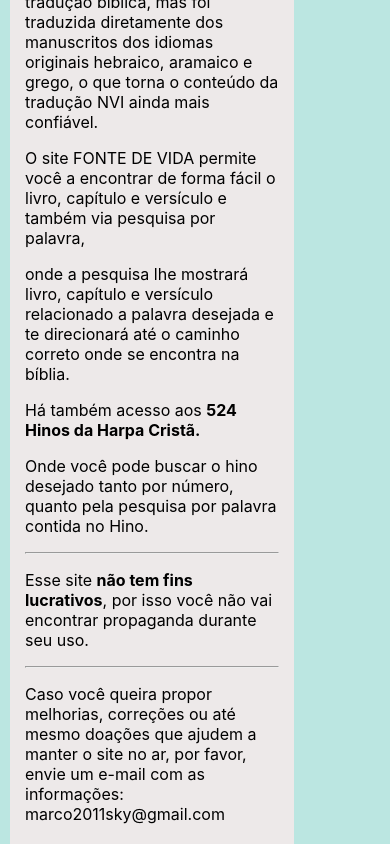
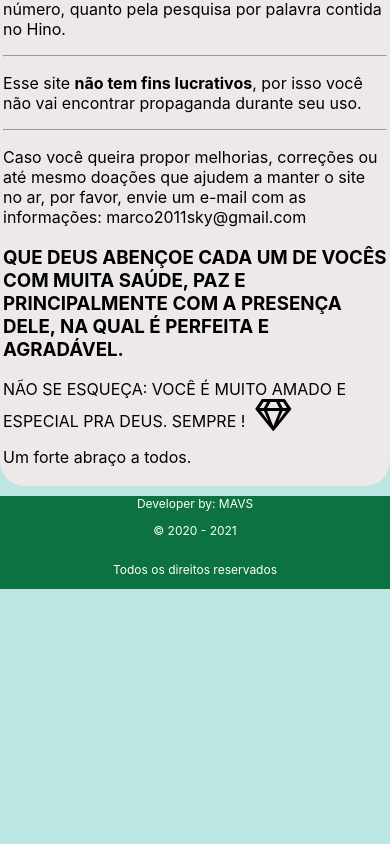
Before and after one commit to MarcoVercosa/proj-biblia, a React (Create React App) app in the folder client/: page /sobre in a window 390 px wide. Shown: the part 1155-1999 px from the top of the page. After the commit the page ends 1744 px from the top, so only its background shows below. Built offline with nearby package versions, Linux system fonts and the light colour scheme.

Commit message:
Mobile 95%

```diff
--- a/client/src/components/header/header.js
+++ b/client/src/components/header/header.js
@@ -94,7 +94,12 @@ function SearchAppBar() {
     const [dataPesquisa, setDataPesquisa] = useState()
 
     function Buscar(tecla) {
+
         if (tecla.key === "Enter") {
+            if(dataPesquisa === undefined || dataPesquisa.length < 2 ){
+                alert("Digite ao menos 2 letras para iniciar a pesquisa")
+                return
+            }
             // alert("Pressione o botão buscar para encontrar o que deseja")
             window.location.href = `/biblianvi/pesquisa/${dataPesquisa}`
         }
--- a/client/src/components/hinoHarpa/hinoHarpa.js
+++ b/client/src/components/hinoHarpa/hinoHarpa.js
@@ -28,7 +28,7 @@ const useStyles = makeStyles((theme) => ({
 export default function HinoHarpa() {
     const classes = useStyles();
     const [numerosHinos, setNumerosHinos] = useState()  //armazena numeros dos hinos vindos do bd
-    const [alteraCampoNumero, setAlteraCampoNumero] = useState(false) //responspavel por fixar o campo nuro selecionado
+    const [alteraCampoNumero, setAlteraCampoNumero] = useState(false) //responspavel por fixar o campo numero selecionado
     const [letraHino, setLetraHino] = useState(false) //armazena a letra do Hino. é falso para renderizar somente quando houver dados
     const [tituloHino, setTituloHino] = useState(false) //armazena o título do Hino
     const [campoTituloBusca, setCampoTituloBusca] = useState()// armazena dados do campo busca titulo
@@ -47,12 +47,17 @@ export default function HinoHarpa() {
 
     async function BuscarHinoPorNumero(recebe) {//recebe só terá valor se for chamada pelo buscar por título Gambi, pq demora para atualizar o estado do setAlteraCampoNumero
 
+        if (!alteraCampoNumero) {
+            alert("Selecione um número para buscar o Hino")
+            return
+        }
         if (recebe) {
             setAlteraCampoNumero(recebe)
             const buscaHino = await GetAPI(`buscatitulopornumero/${recebe}`)
             console.log(letraHino)
             var armazena = []
             armazena = buscaHino.data[0].letra.split("%")
+            setErroPesquisaPorPalavra(false)
             setLetraHino(armazena)//armazena array com as linhas já divididas
             setTituloHino(buscaHino.data[0].titulo) //armazena o titulo do hino
         } else {
@@ -61,12 +66,17 @@ export default function HinoHarpa() {
             console.log(letraHino)
             var armazena = []
             armazena = buscaHino.data[0].letra.split("%")
+            setErroPesquisaPorPalavra(false)
             setLetraHino(armazena)//armazena array com as linhas já divididas
             setTituloHino(buscaHino.data[0].titulo) //armazena o titulo do hino
         }
     }
 
     async function BuscahinoPorLetraTitulo() {//busca título hino por letra
+        if (campoTituloBusca === undefined || campoTituloBusca.length < 2) {
+            alert("Digite ao menos 2 letras para iniciar a pesquisa")
+            return
+        }
         const recebe = await GetAPI(`buscatituloporpalavra/${campoTituloBusca}`)
         if (recebe.data.length < 1) {// se não retornar nada
             setErroPesquisaPorPalavra(true)
@@ -91,6 +101,22 @@ export default function HinoHarpa() {
         )
     }
 
+    // if (erroPesquisaPorPalavra) {
+    //     return (
+    //         <>
+    //             <SearchAppBar />
+    //             <menu className="hinoharpa-busca-menu-erro">
+    //                 <spam><i class="far fa-frown fa-4x"></i></spam>
+    //                 <p>Não encontrei o Hino desejado.</p>
+    //             </menu>
+    //             <PainelMenuLateral />
+    //             <Footer />
+    //         </>
+    //     )
+    // }
+
+
+
     return (
 
         <>
@@ -101,7 +127,7 @@ export default function HinoHarpa() {
                     {/* style={{ display: "block" }} */}
 
                     <div className="hinoharpa-article-div-numero">
-                        <label className="hinoharpa-article-div-label-numero" >POR NÚMERO</label>
+                        <label className="hinoharpa-article-div-label-numero" >NÚMERO</label>
 
                         <form className="hinoharpa-article-div-form">
                             <select className="hinoharpa-article-div-select"
@@ -134,7 +160,7 @@ export default function HinoHarpa() {
                     </div>
                     <div className="hinoharpa-article-div-titulo">
                         <div>
-                            <label className="hinoharpa-article-div-label-titulo" >POR PALAVRA</label>
+                            <label className="hinoharpa-article-div-label-titulo" >PALAVRA</label>
                         </div>
 
                         <form className={classes.root} noValidate autoComplete="off">
@@ -158,6 +184,22 @@ export default function HinoHarpa() {
                 </article>
                 <hr></hr>
 
+
+
+                {erroPesquisaPorPalavra
+                    &&
+                    <menu className="hinoharpa-busca-menu-erro">
+                        <spam><i class="far fa-frown fa-4x"></i></spam>
+                        <p>Não encontrei o Hino desejado.</p>
+                    </menu>
+                }
+
+
+
+
+
+
+
                 <article className="hinoharpaleitura-article">
                     <h3>{tituloHino}</h3>
                     {letraHino &&
@@ -169,16 +211,6 @@ export default function HinoHarpa() {
                                 </>
                             )
                         })}
-
-                    <menu className="hinoharpa-busca-menu-erro">
-                        {erroPesquisaPorPalavra &&
-                            <>
-                                <spam><i class="far fa-frown fa-4x"></i></spam>
-                                <p>Não encontrei o Hino desejado.</p>
-                            </>
-                        }
-                    </menu>
-
 
 
                     <menu className="hinoharpa-busca-menu">
--- a/client/src/components/painelLeitura/painelLeitura.css
+++ b/client/src/components/painelLeitura/painelLeitura.css
@@ -1,14 +1,14 @@
 .painelleiturabiblia-menu{
     display: inline-block;
     position: relative;
-
+    margin-left: 0px;
 
 }
 .painelleitura-article{
     display: inline-block;
-    margin:15px 0 15px 10px;
+    margin:15px 0 15px 0px;
     background-color: rgb(237, 233, 233);
-    width: 65%;
+    width: 60%;
     border-radius: 25px;
     padding: 15px;
     /* display: inline-block; */
@@ -47,7 +47,7 @@ border-radius: 15px;
     text-align: left;
     vertical-align: left; */
     display: flex;
-    width: 66.5%;
+    width: 56.5%;
     margin-left: 13px;
 
 }
--- a/client/src/components/painelLeitura/painelLeitura.js
+++ b/client/src/components/painelLeitura/painelLeitura.js
@@ -138,10 +138,6 @@ export default function PainelLeitura(props) { //recebe via url 3 Parametros: pr
                                                                 <p id={index + 1} className="painelleitura-article-paragrafo" key={index}><spam >{index + 1}</spam> - {recebe}</p>)
                                                 })}
 
-
-
-
-
                                         </div>
                                 </article>
                                 <PainelMenuLateral />
--- a/client/src/components/painelMenuLateral/painelMenuLateral.css
+++ b/client/src/components/painelMenuLateral/painelMenuLateral.css
@@ -5,10 +5,12 @@
     background-color: #19a582;
     border-radius: 20px;
     margin-left: 15px;
+    padding: 0;
 }
 
 .menu-painelleitura-ul{
 list-style: none;
+padding: 0;
 }
 
 .menu-painelleitura-li{
--- a/client/src/index.css
+++ b/client/src/index.css
@@ -30,13 +30,31 @@ code {
   .menu-ul{
     display: none;
   }
-/* Imagem página inicial */
+  /* Imagem página inicial */
   .menu-menu .menu-imagem{
     width: 100%;
   }
 
+  /* FOOTER */
+  .footer-footer{
+  height: auto;
+  margin-top: 10px
+  }
 
-/* configura artigos abaixo imagem página inicial */
+  .footer-ul{
+    display: flex;
+    flex-direction: column;
+    justify-content: center;
+    padding: 0;
+    margin: 0 auto;
+  }
+  .footer-ul li{
+    padding: 0;
+    margin:0 auto;
+  }
+
+
+  /* configura artigos abaixo imagem página inicial */
   .artigo-article{
     flex-direction: column !important;
     padding: 0 !important;
@@ -84,13 +102,16 @@ code {
     padding: 0;
     margin: 0;
   }
+  .painelleitura-article-div{
+    padding: 3px;
+  }
 
   .painelleitura-article-paginacao{
     width: 100%;
   }
 
 
-/* Curiosidades */
+  /* Curiosidades */
   .painelleitura-article-article{
     grid-template-columns:  1fr
   }
@@ -159,7 +180,44 @@ code {
     margin-left: 20px;
   }
 
-/* HINOS HARPA */
 
 
+  /* HINOS HARPA */
+
+  .hinoharp-article{
+    flex-direction: column;
+  }
+  .hinoharpa-article-div-numero{
+      width: 100%;
+  }
+
+  .hinoharpa-article-div-titulo{
+      width: 100% ;
+  }
+  .hinoharpaleitura-article{
+      width: 100%;
+      padding: 0  ;
+      margin: 0 auto;
+  }
+  .hinoharpa-busca-menu{
+    grid-template-columns: 50% 50%;
+    margin: 0 auto;
+    padding: 0;
+  }
+  .hinoharpa-busca-menu div{
+    margin: 0 auto;
+    padding: 0;
+    width: auto;
+  }
+
+  /* SOBRE */
+
+  .sobre-article{
+    width: 100%;
+    padding: 0;
+    margin: 10px 0 0 0
+  }
+  .sobre-article-div{
+    padding: 3px;
+  }
 }
```
Also changed, not shown: 1 other file (tests, documents, lock files or other folders).
